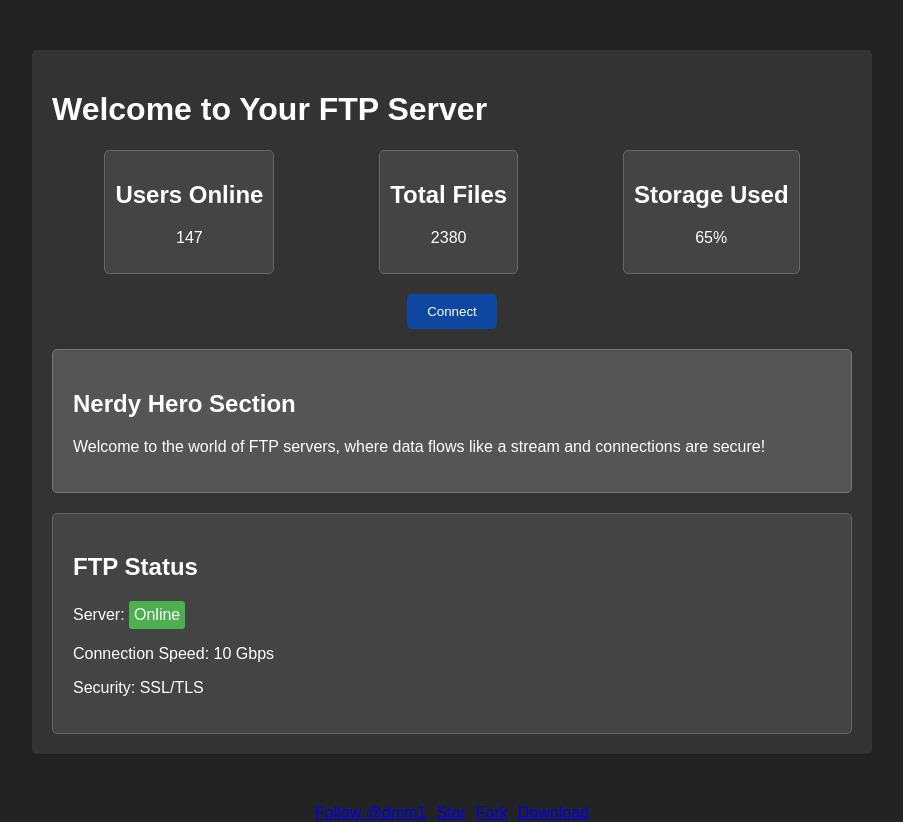
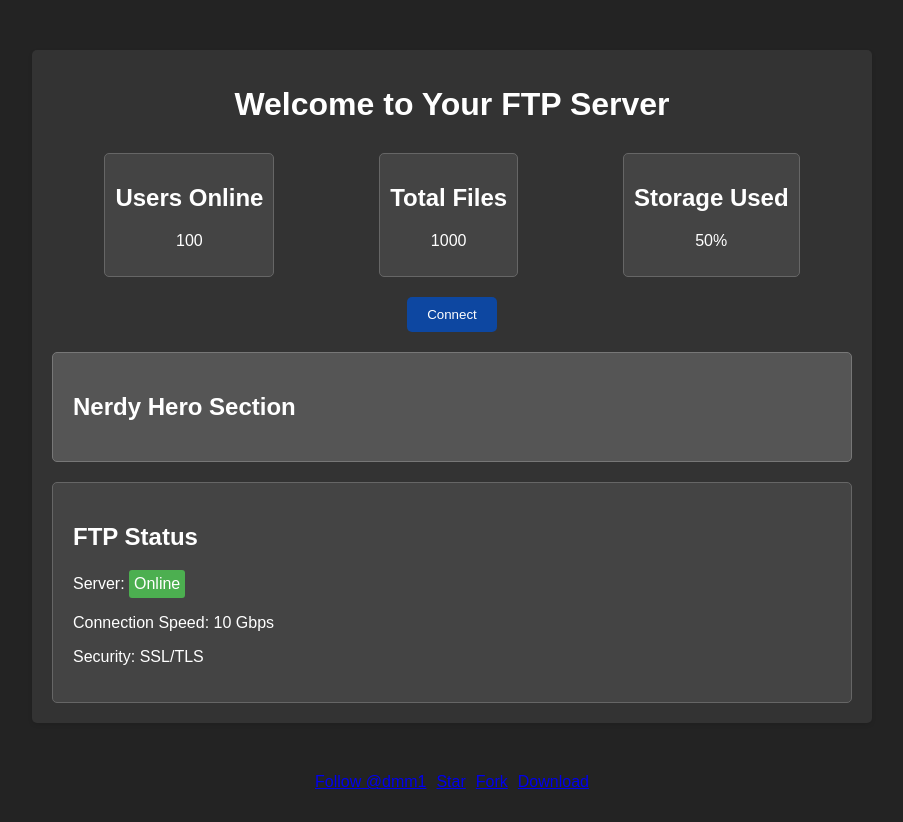
Before and after one commit to dmm1/SLPT, a plain HTML site: page SLPT/index.html in a window 1280 px wide. Shown: the whole page, without its empty margins (188-1091 px from the left). After the commit the page ends 800 px from the top, so only its background shows below. Drawn offline with Linux system fonts and the light colour scheme.

Commit message:
AUTO: Copying posts from source with message: code cleanup minor style adjustment

```diff
--- a/SLPT/index.html
+++ b/SLPT/index.html
@@ -8,7 +8,10 @@
 </head>
 <body>
   <div class="container">
+    <!-- Header -->
     <h1>Welcome to Your FTP Server</h1>
+
+    <!-- Stats -->
     <div class="stats">
       <div class="stat">
         <h2>Users Online</h2>
@@ -23,13 +26,21 @@
         <p id="storageUsed">50%</p>
       </div>
     </div>
+
+    <!-- Connect Button -->
     <button id="connectButton" onclick="connectClicked()">Connect</button>
+
+    <!-- Overlay and Fireworks -->
     <div id="overlay"></div>
     <div id="fireworks"></div>
+
+    <!-- Hero Section -->
     <div class="hero">
       <h2>Nerdy Hero Section</h2>
       <p id="typewriter"></p>
     </div>
+
+    <!-- FTP Status -->
     <div class="ftp-status">
       <h2>FTP Status</h2>
       <p>Server: <span class="online">Online</span></p>
@@ -37,19 +48,18 @@
       <p>Security: SSL/TLS</p>
     </div>
   </div>
+
+  <!-- GitHub Buttons -->
   <div class="buttons">
     <a class="github-button" href="https://github.com/dmm1" data-color-scheme="no-preference: light; light: light; dark: dark;" data-size="large" aria-label="Follow @dmm1 on GitHub">Follow @dmm1</a>
     <a class="github-button" href="https://github.com/dmm1/SLPT" data-color-scheme="no-preference: light; light: light; dark: dark;" data-icon="octicon-star" data-size="large" aria-label="Star dmm1/SLPT on GitHub">Star</a>
     <a class="github-button" href="https://github.com/dmm1/SLPT/fork" data-color-scheme="no-preference: light; light: light; dark: dark;" data-icon="octicon-repo-forked" data-size="large" aria-label="Fork dmm1/SLPT on GitHub">Fork</a>
     <a class="github-button" href="https://github.com/dmm1/SLPT/archive/HEAD.zip" data-color-scheme="no-preference: light; light: light; dark: dark;" data-icon="octicon-download" data-size="large" aria-label="Download dmm1/SLPT on GitHub">Download</a>
   </div>
+
+  <!-- Rain Container -->
   <div class="rain-container">
     <div class="rain-text">You are connected</div>
   </div>
-<script src="script.js"></script>
-<!-- This script tag includes an external JavaScript file from the GitHub Buttons library. -->
-<!-- The script is loaded asynchronously and deferred, meaning it will not block the rendering of the page. -->
-<!-- The source of the script is "https://buttons.github.io/buttons.js". -->
-<script async defer src="https://buttons.github.io/buttons.js"></script>
 </body>
 </html>
--- a/SLPT/styles.css
+++ b/SLPT/styles.css
@@ -13,6 +13,12 @@ body {
     background-color: #333333;
     border-radius: 5px;
     box-shadow: 0 2px 4px rgba(0,0,0,0.1);
+  }
+
+  .container h1 {
+    text-align: center;
+    margin-top: 16px;
+    margin-bottom: 30px;
   }
 
   .stats {
```
Lines whose indentation alone changed are shown as unchanged.
